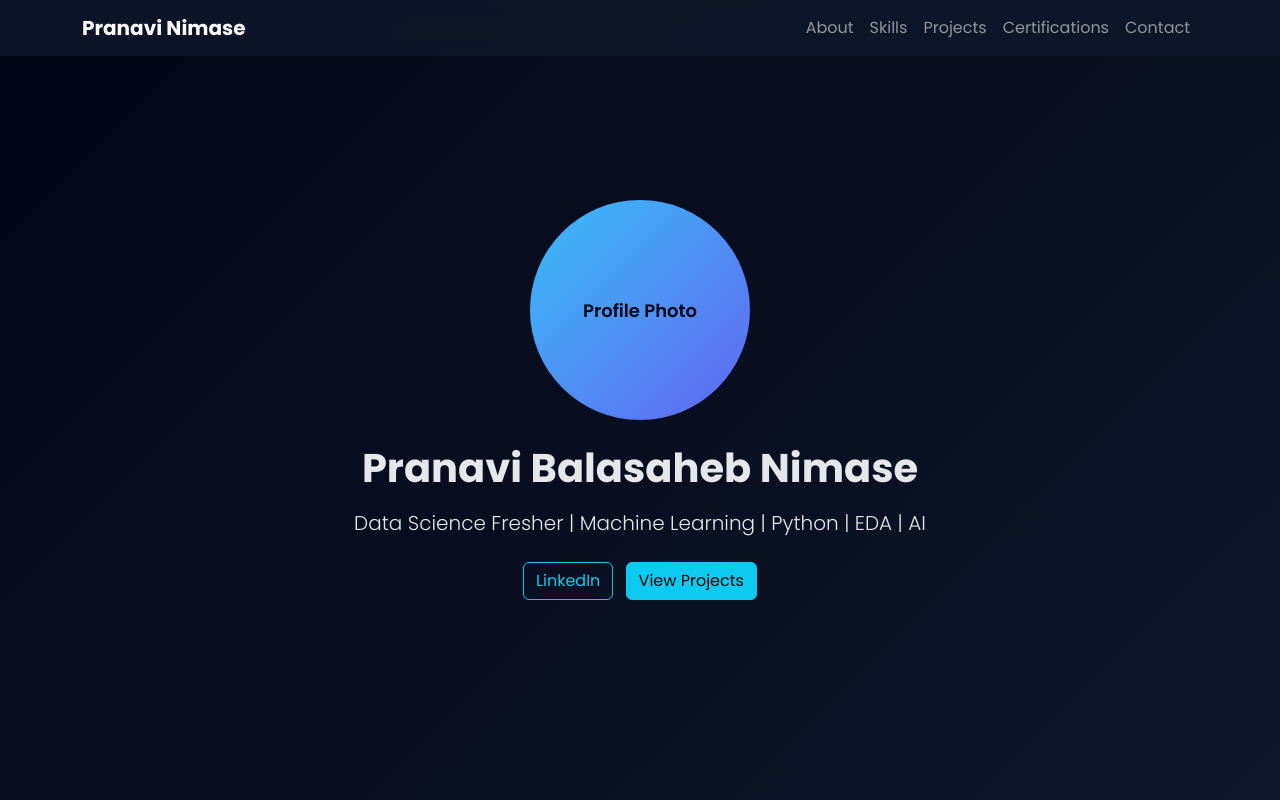
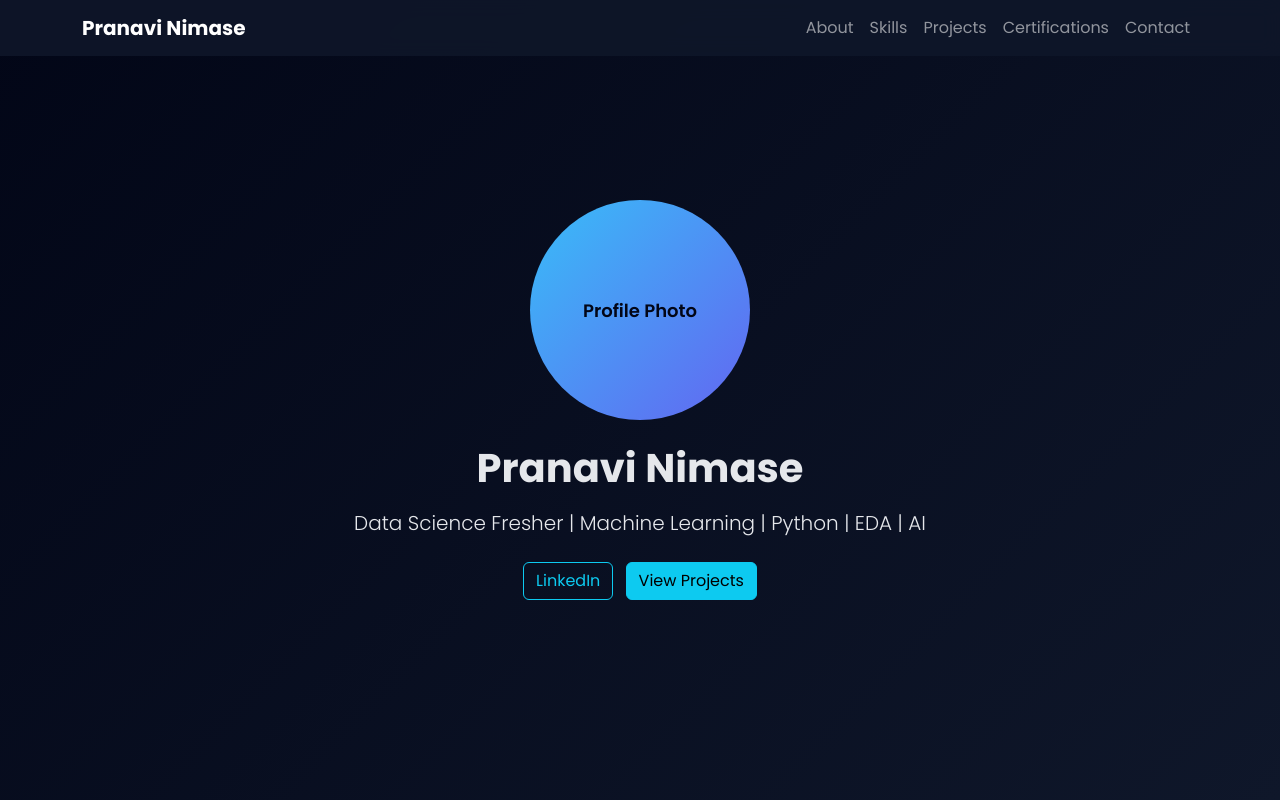
Before and after one commit to pranavinimase123-cyber/portfolio, a plain HTML site: page index.html in a window 1280 px wide. Shown: the top 800 px of the page. Drawn offline with nearby package versions, Linux system fonts and the light colour scheme.

Commit message:
Update index.html

```diff
--- a/index.html
+++ b/index.html
@@ -121,7 +121,7 @@
 <section class="hero text-center">
     <div class="container">
         <div class="profile-pic mb-4">Profile Photo</div>
-        <h1 class="fw-bold">Pranavi Balasaheb Nimase</h1>
+        <h1 class="fw-bold">Pranavi Nimase</h1>
         <p class="lead mt-3">
             Data Science Fresher | Machine Learning | Python | EDA | AI
         </p>
```
